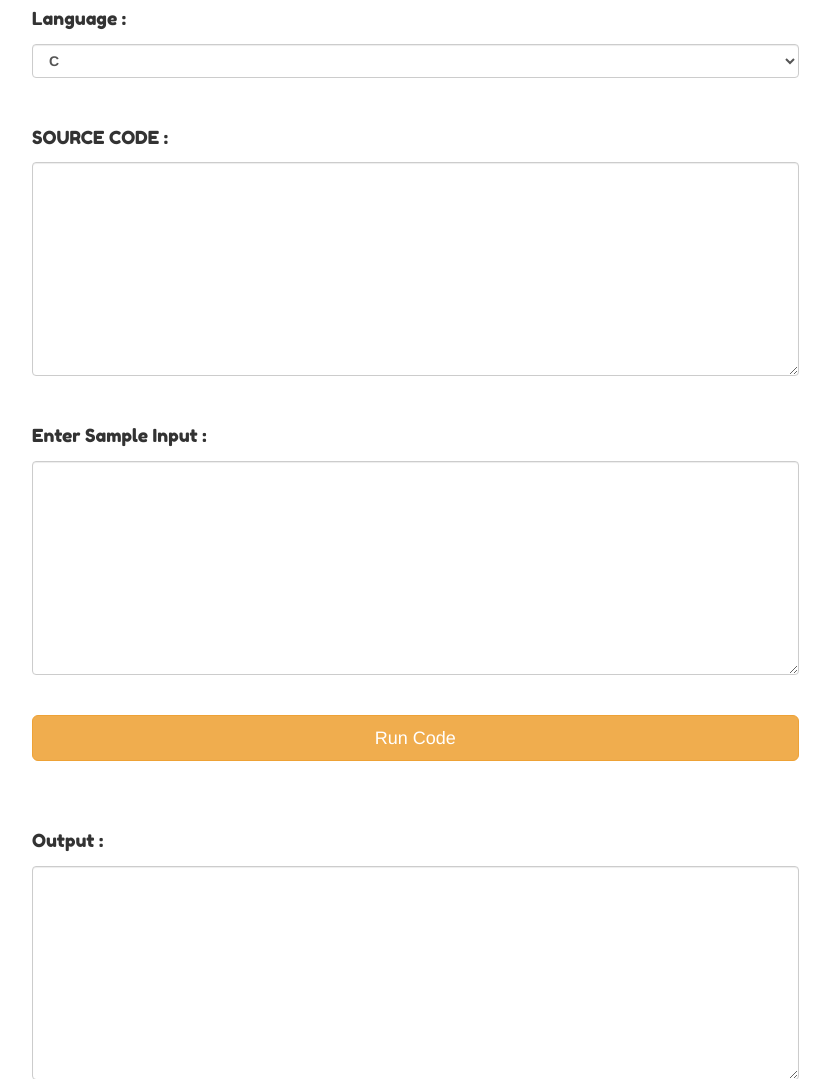
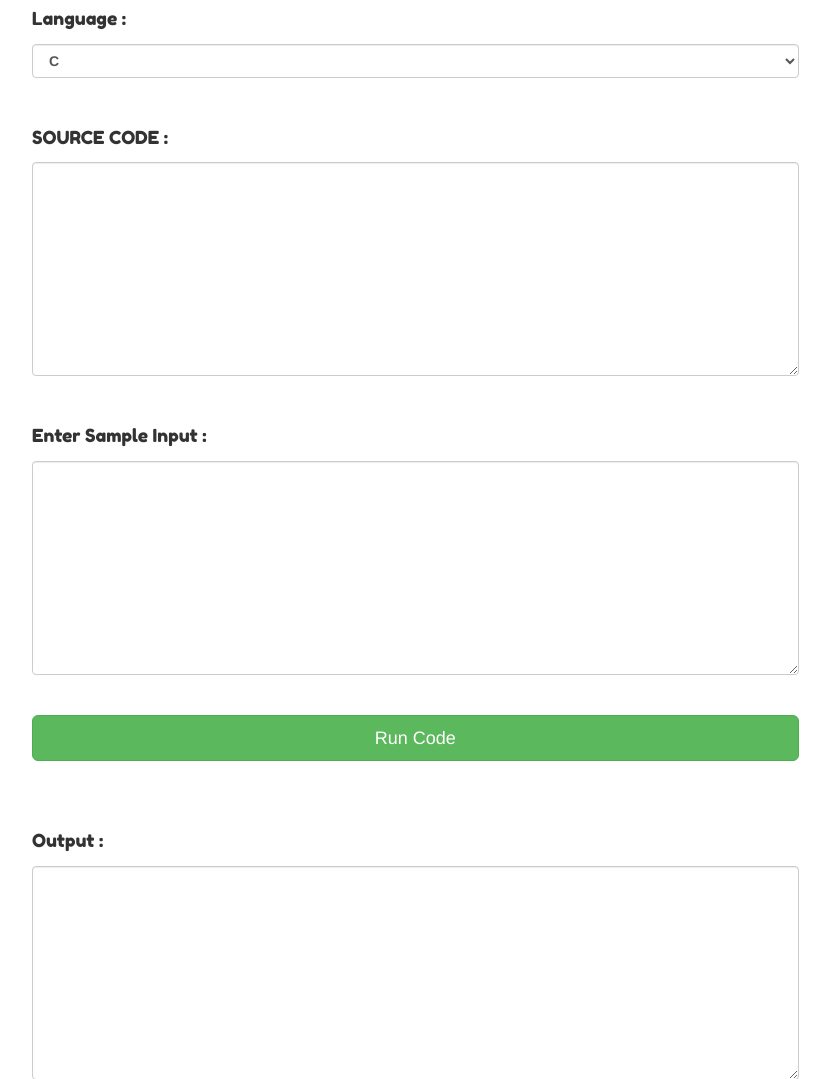
Before and after one commit to sayeemabdullah/-BRACU-Online-Judge-BOJ-, a PHP site: page /compiler.php in a window 1280 px wide. Shown: the part 299-1378 px from the top of the page, without its empty margins (83-913 px from the left). Run offline with PHP 8.4, Linux system fonts and the light colour scheme.

Commit message:
Beta version 1.5

```diff
--- a/compiler.php
+++ b/compiler.php
@@ -86,7 +86,7 @@ h4{
 <textarea class="form-control" name="code" rows="10" cols="50"></textarea><br><br>
 <label for="in"><h4>Enter Sample Input :</h4></label>
 <textarea class="form-control" name="input" rows="10" cols="50"></textarea><br><br>
-<input type="submit" id="st" class="btn btn-warning btn-lg btn-block" value="Run Code"><br><br><br>
+<input type="submit" id="st" class="btn btn-success btn-lg btn-block" value="Run Code"><br><br><br>
 
 
 </form>
```
